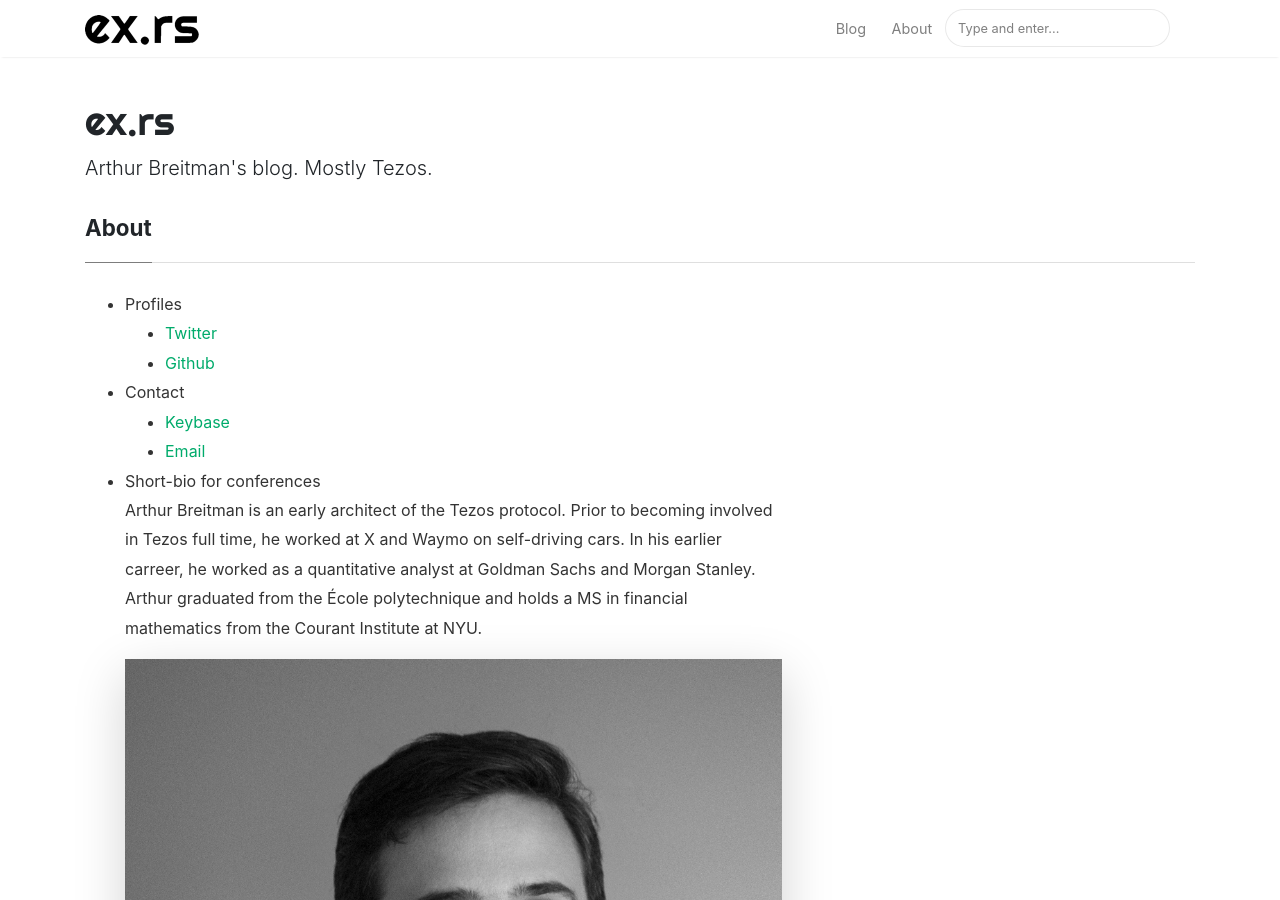
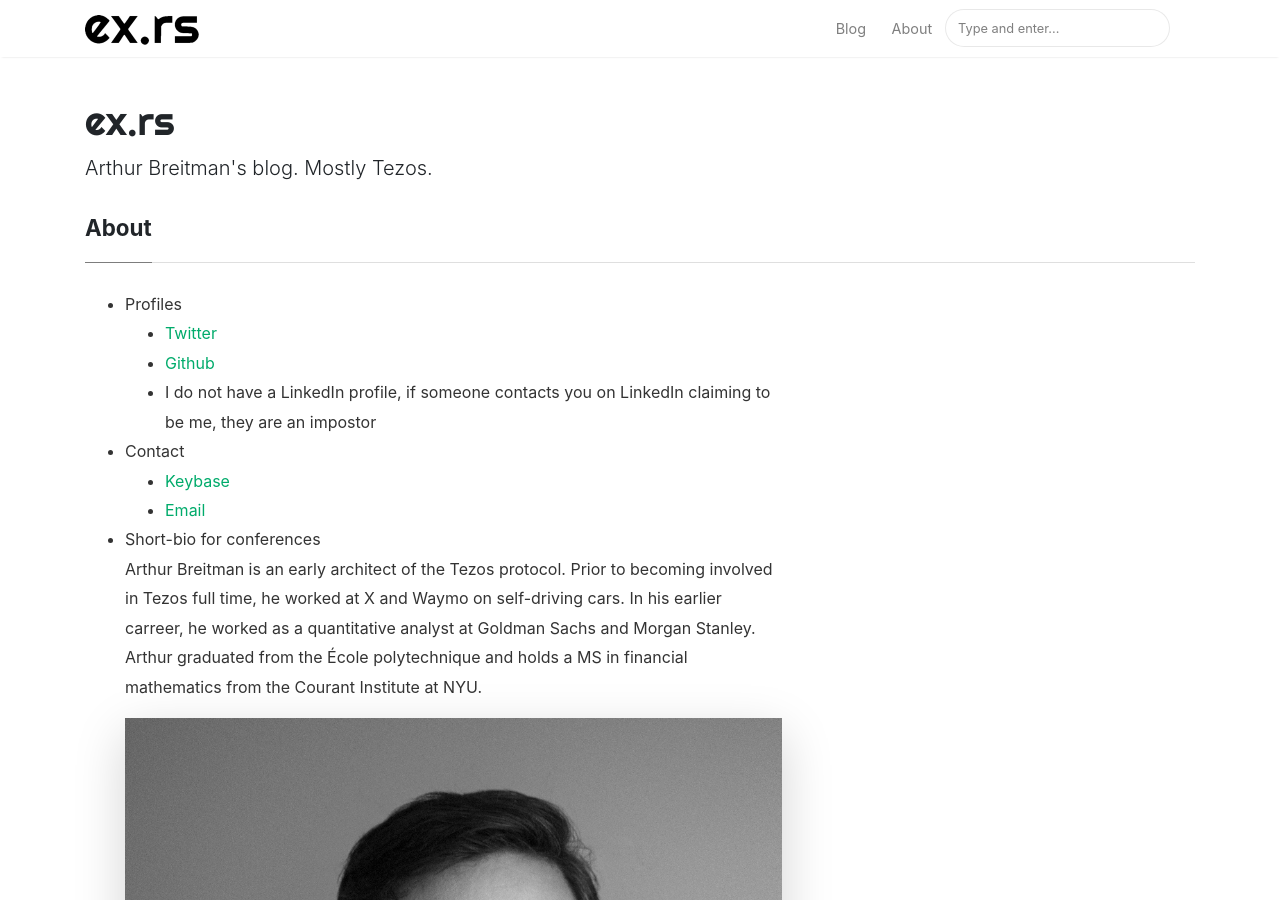
Before and after one commit to murbard/ex.rs, a Jekyll site: the page built from _pages/about.md, in a window 1280 px wide and 900 px high. Built offline with Jekyll 4.4.1, drawn with Linux system fonts in a browser that asks for light colours; nearby versions of some CDN libraries.

Commit message:
add linkedin clarification

```diff
--- a/_pages/about.md
+++ b/_pages/about.md
@@ -14,6 +14,7 @@ comments: false
 	<ul>
 		<li><a href="https://twitter.com/arthurb">Twitter</a></li>
 		<li><a href="https://github.com/murbard">Github</a></li>
+		<li>I do not have a LinkedIn profile, if someone contacts you on LinkedIn claiming to be me, they are an impostor</li>
 	</ul>
 </li>
 <li>Contact
```
